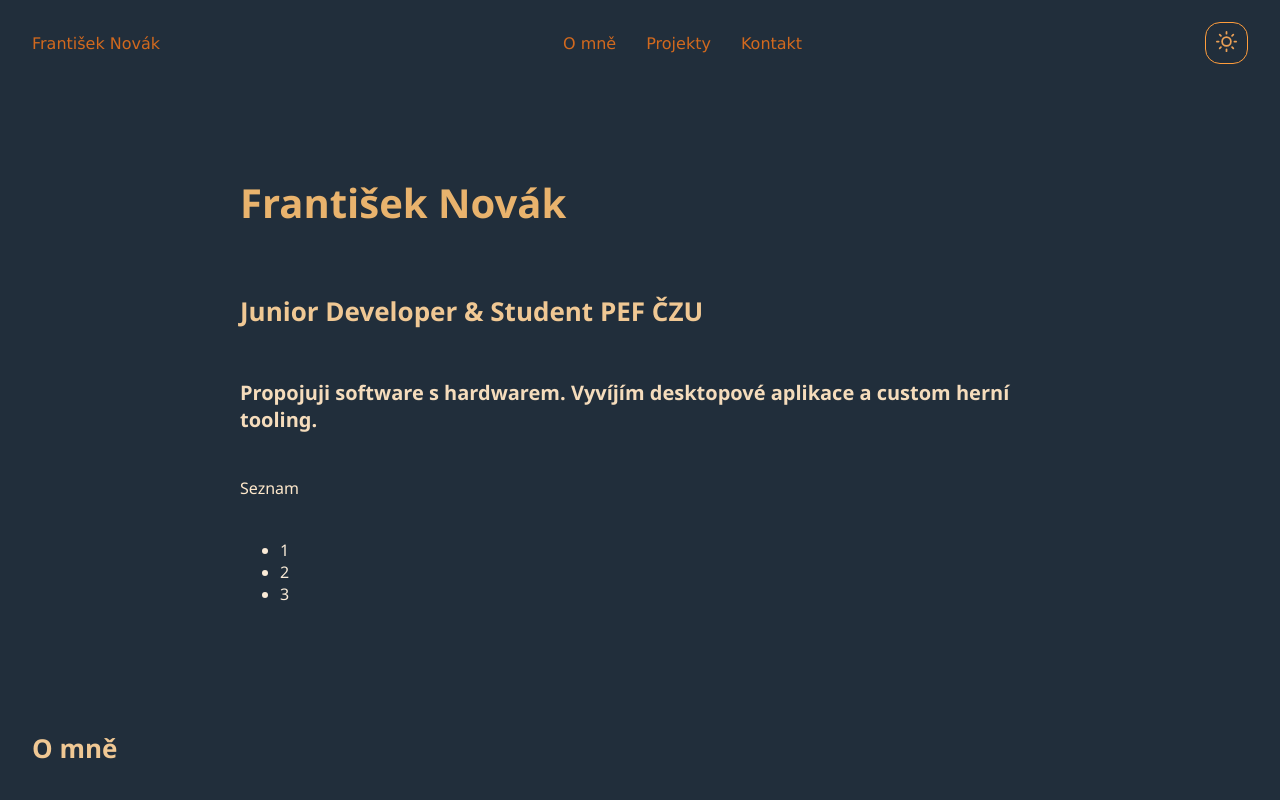
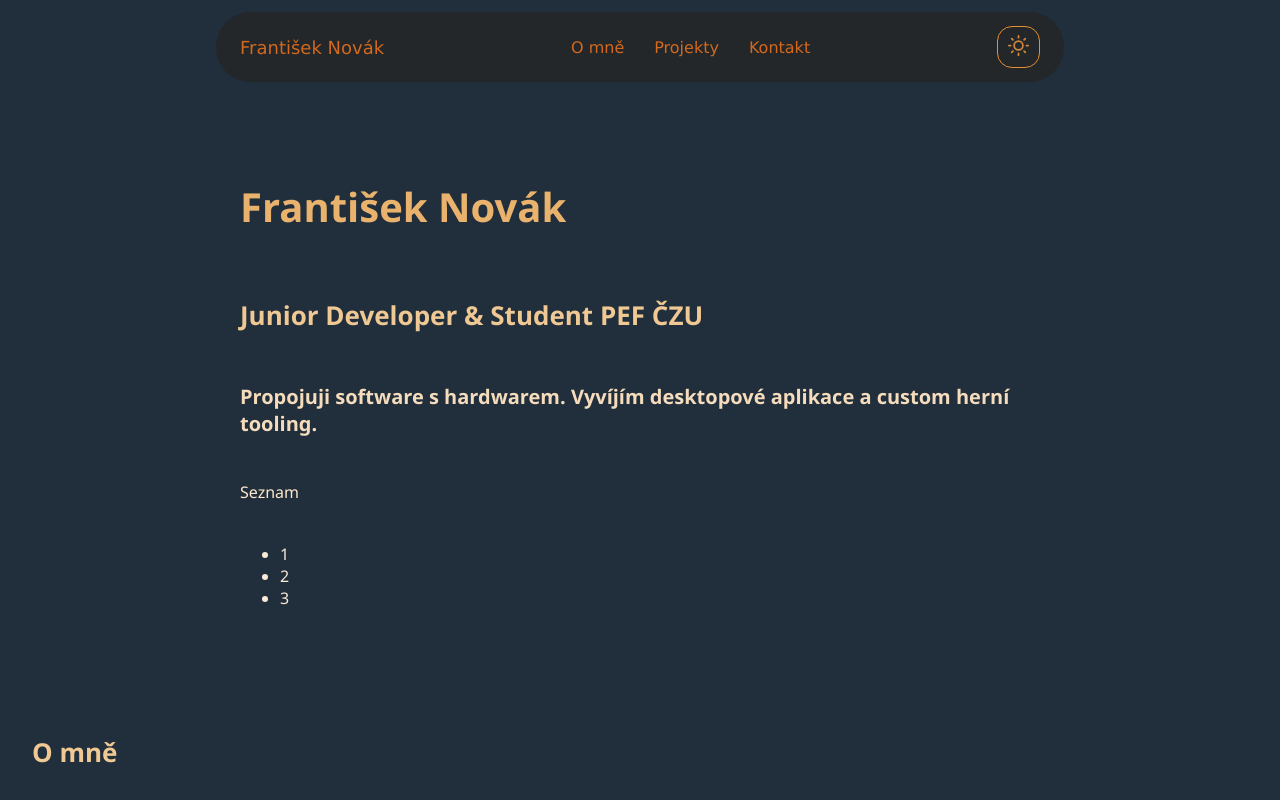
Before and after one commit to FudgeCZ/personal-web, a Next.js app: page / in a window 1280 px wide. Shown: the top 800 px of the page. Built offline with nearby package versions, Linux system fonts and the light colour scheme.

Commit message:
Novy header

```diff
--- a/app/style.css
+++ b/app/style.css
@@ -3,6 +3,7 @@
   --text: antiquewhite;
 
   --header-barva: chocolate;
+  --header-pozadi: rgba(37, 35, 30, 0.6);
 
   --karty-border: rgba(0, 0, 0, 0.35);
   --karta-choco-pozadi: rgba(226, 121, 45, 0.45);
@@ -16,6 +17,8 @@
 [data-theme="light"] {
   --pozadi: rgb(235, 221, 204);
   --text: rgb(107, 82, 54);
+
+  --header-pozadi: rgba(202, 182, 143, 0.6);
 
   --jmeno-barva: rgb(184, 109, 12);
   --h2-barva: rgb(211, 140, 47);
@@ -87,6 +90,14 @@ header {
   justify-content: space-between;
   align-items: center;
   padding: 14px 24px;
+  position: sticky;
+  top: 12px;
+  border-radius: 999px;
+  background-color: var(--header-pozadi);
+  backdrop-filter: blur(6px);
+  z-index: 1;
+  max-width: 800px;
+  margin: 12px auto;
 }
 nav {
   display: flex;
@@ -98,10 +109,12 @@ nav {
   gap: 8px;
   max-width: 800px;
   margin: 40px auto;
+  scroll-margin-top: 80px;
 }
 
 .logo {
   transition: color 0.3s;
+  font-size: 18px;
 }
 .logo:hover {
   color: rgb(236, 215, 183);
@@ -146,9 +159,9 @@ nav {
 header button {
   padding: 8px 10px;
   border-radius: 15px;
-  border: 1px solid rgb(255, 157, 59);
+  border: 1px solid rgb(231, 141, 50);
   background-color: transparent;
-  color: rgb(235, 160, 86);
+  color: rgb(207, 134, 60);
   cursor: pointer; /* ať je zřejmé, že je klikací */
   transition:
     background-color 0.3s,
```
